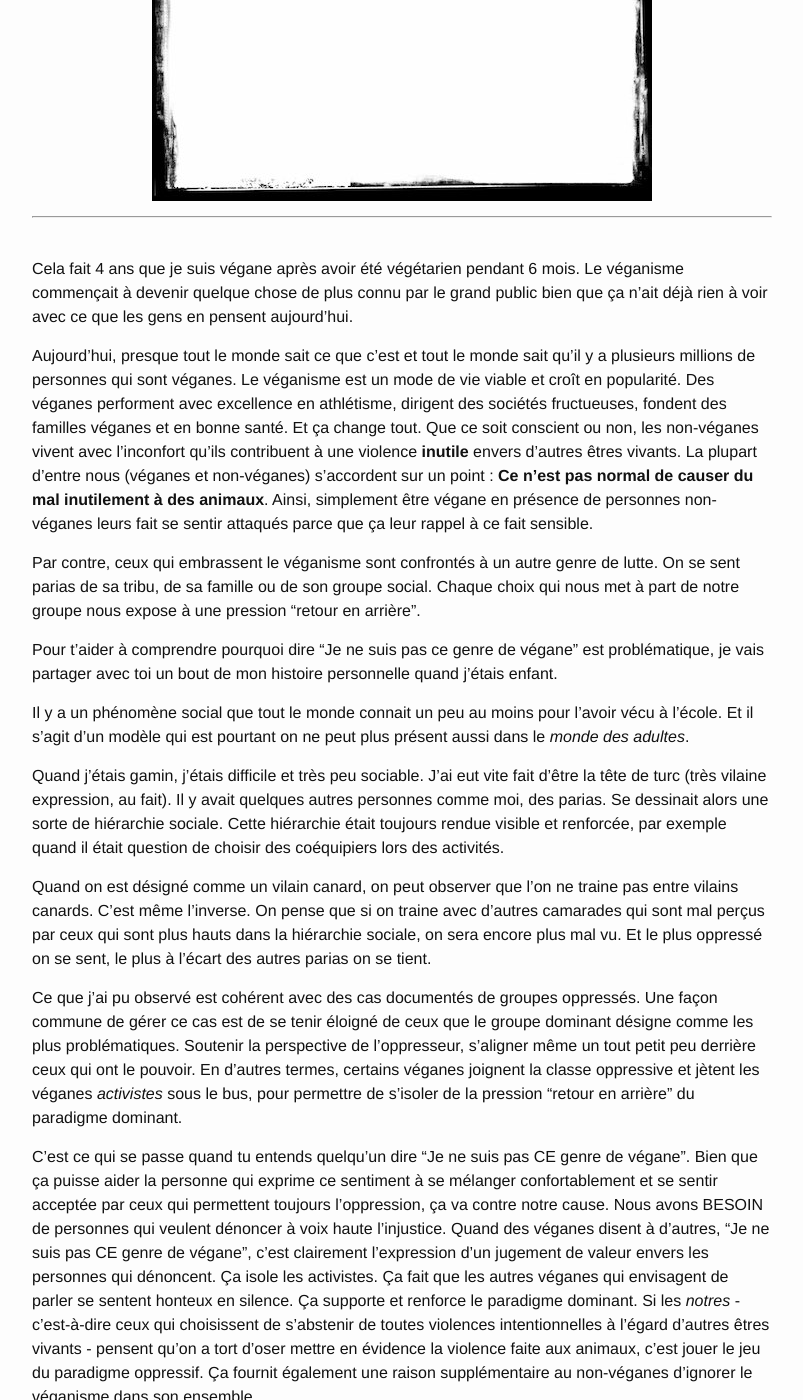
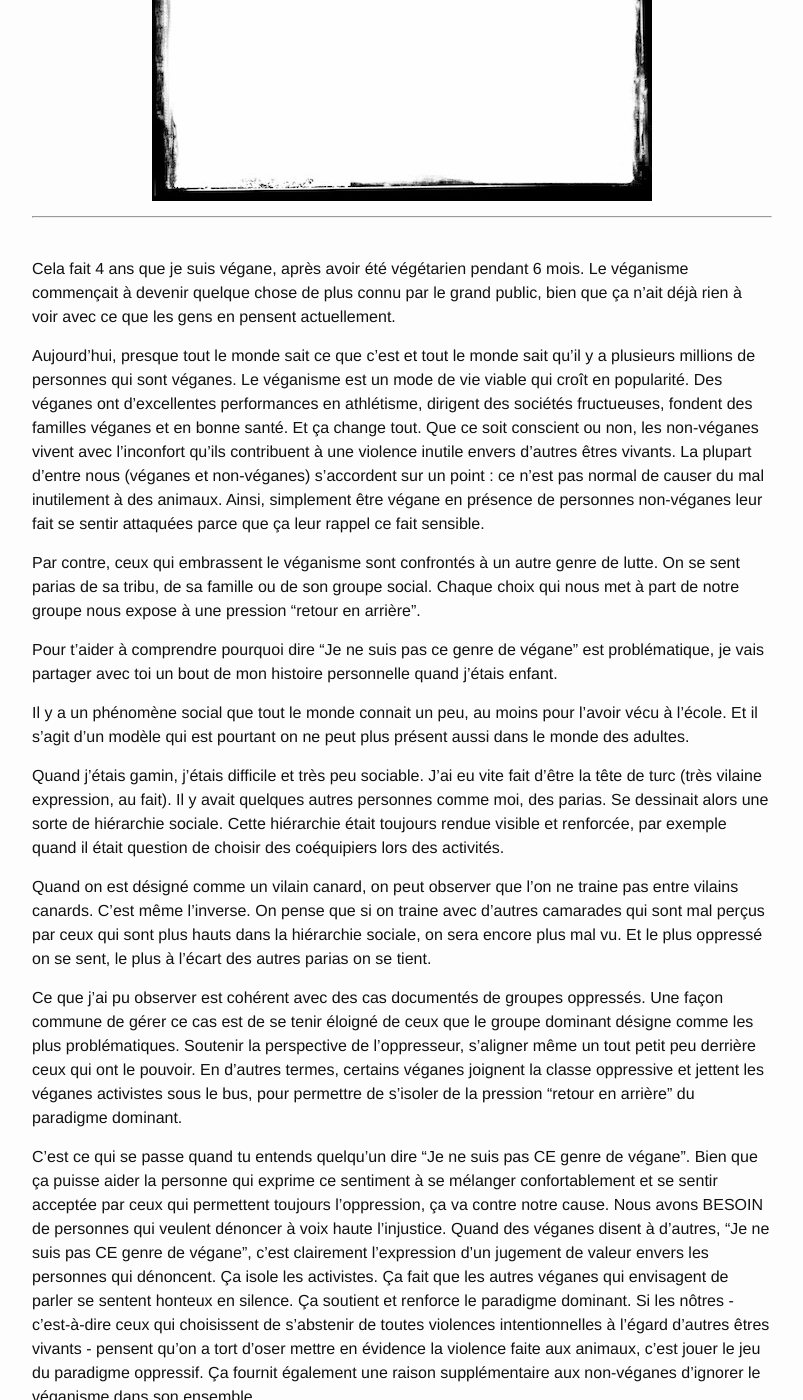
Before and after one commit to AdrienGiboire/herminevegane.fr, a Jekyll site: the page built from _posts/2018-08-09-pourquoi-je-ne-suis-pas-un-végane-apologétique.md, in a window 1280 px wide and 1400 px high, scrolled down 604 px. Shown: the whole window, without its empty margins (238-1041 px from the left). Built offline with Jekyll 4.4.1, drawn with Linux system fonts in a browser that asks for light colours; nearby versions of some CDN libraries; some of the changed text lies outside the part shown.

Commit message:
corrections for _posts/2018-08-09-pourquoi-je-ne-suis-pas-un-végane-apologétique.md

```diff
--- a/_posts/2018-08-09-pourquoi-je-ne-suis-pas-un-végane-apologétique.md
+++ b/_posts/2018-08-09-pourquoi-je-ne-suis-pas-un-végane-apologétique.md
@@ -4,8 +4,8 @@ title: Pourquoi je NE suis PAS un végane apologétique
 date: 2018-08-09 14:06 +0200
 ---
 
-Apologétique signifie "_qui contient une apologie_". En gros, je vais expliquer
-pourquoi je ne m'excuse pas d'être végane mais surtout pourquoi je ne m'excuse
+Apologétique signifie : "_qui contient une apologie_". En gros, je vais expliquer
+pourquoi je ne m'excuse pas d'être végane, mais surtout pourquoi je ne m'excuse
 pas de mettre en avant mes principes.
 
 ![Je ne m'excuserai pas d'être végane]({{ "/assets/images/articles/vegane-apologetique.jpg" | absolute_url }}){: .center-image }
@@ -14,37 +14,37 @@ pas de mettre en avant mes principes.
 
 <br>
 
-Cela fait 4 ans que je suis végane après avoir été végétarien pendant 6 mois.
+Cela fait 4 ans que je suis végane, après avoir été végétarien pendant 6 mois.
 Le véganisme commençait à devenir quelque chose de plus connu par le grand
-public bien que ça n'ait déjà rien à voir avec ce que les gens en pensent
-aujourd'hui.
+public, bien que ça n'ait déjà rien à voir avec ce que les gens en pensent
+actuellement.
 
-Aujourd'hui, presque tout le monde sait ce que c'est et tout le monde sait
-qu'il y a plusieurs millions de personnes qui sont véganes. Le véganisme est
-un mode de vie viable et croît en popularité. Des véganes performent avec
-excellence en athlétisme, dirigent des sociétés fructueuses, fondent des
-familles véganes et en bonne santé. Et ça change tout. Que ce soit conscient
-ou non, les non-véganes vivent avec l'inconfort qu'ils contribuent à une
-violence **inutile** envers d'autres êtres vivants. La plupart d'entre nous
-(véganes et non-véganes) s'accordent sur un point : **Ce n'est pas normal de
-causer du mal inutilement à des animaux**. Ainsi, simplement être végane en
-présence de personnes non-véganes leurs fait se sentir attaqués parce que ça
-leur rappel à ce fait sensible.
+Aujourd'hui, presque tout le monde sait ce que c'est et tout le monde sait qu'il
+y a plusieurs millions de personnes qui sont véganes. Le véganisme est un mode
+de vie viable qui croît en popularité. Des véganes ont d'excellentes
+performances en athlétisme, dirigent des sociétés fructueuses, fondent des
+familles véganes et en bonne santé. Et ça change tout. Que ce soit conscient ou
+non, les non-véganes vivent avec l'inconfort qu'ils contribuent à une violence
+inutile envers d'autres êtres vivants. La plupart d'entre nous (véganes et
+non-véganes) s'accordent sur un point : ce n'est pas normal de causer du mal
+inutilement à des animaux. Ainsi, simplement être végane en présence de
+personnes non-véganes leur fait se sentir attaquées parce que ça leur rappel ce
+fait sensible.
 
-Par contre, ceux qui embrassent le véganisme sont confrontés à un autre genre
-de lutte. On se sent parias de sa tribu, de sa famille ou de son groupe
-social. Chaque choix qui nous met à part de notre groupe nous expose à une
-pression "retour en arrière".
+Par contre, ceux qui embrassent le véganisme sont confrontés à un autre genre de
+lutte. On se sent parias de sa tribu, de sa famille ou de son groupe social.
+Chaque choix qui nous met à part de notre groupe nous expose à une pression
+"retour en arrière".
 
 Pour t'aider à comprendre pourquoi dire "Je ne suis pas ce genre de végane" est
 problématique, je vais partager avec toi un bout de mon histoire personnelle
 quand j'étais enfant.
 
-Il y a un phénomène social que tout le monde connait un peu au moins pour
+Il y a un phénomène social que tout le monde connait un peu, au moins pour
 l'avoir vécu à l'école. Et il s'agit d'un modèle qui est pourtant on ne peut
-plus présent aussi dans le _monde des adultes_.
+plus présent aussi dans le monde des adultes.
 
-Quand j'étais gamin, j'étais difficile et très peu sociable. J'ai eut vite fait
+Quand j'étais gamin, j'étais difficile et très peu sociable. J'ai eu vite fait
 d'être la tête de turc (très vilaine expression, au fait). Il y avait quelques
 autres personnes comme moi, des parias. Se dessinait alors une sorte de
 hiérarchie sociale. Cette hiérarchie était toujours rendue visible et renforcée,
@@ -57,12 +57,12 @@ d'autres camarades qui sont mal perçus par ceux qui sont plus hauts dans la
 hiérarchie sociale, on sera encore plus mal vu. Et le plus oppressé on se sent,
 le plus à l'écart des autres parias on se tient.
 
-Ce que j'ai pu observé est cohérent avec des cas documentés de groupes
+Ce que j'ai pu observer est cohérent avec des cas documentés de groupes
 oppressés. Une façon commune de gérer ce cas est de se tenir éloigné de ceux que
 le groupe dominant désigne comme les plus problématiques. Soutenir la
 perspective de l'oppresseur, s'aligner même un tout petit peu derrière ceux qui
 ont le pouvoir. En d'autres termes, certains véganes joignent la classe
-oppressive et jètent les véganes _activistes_ sous le bus, pour permettre de
+oppressive et jettent les véganes activistes sous le bus, pour permettre de
 s'isoler de la pression "retour en arrière" du paradigme dominant.
 
 C'est ce qui se passe quand tu entends quelqu'un dire "Je ne suis pas CE genre
@@ -70,17 +70,17 @@ de végane". Bien que ça puisse aider la personne qui exprime ce sentiment à s
 mélanger confortablement et se sentir acceptée par ceux qui permettent toujours
 l'oppression, ça va contre notre cause. Nous avons BESOIN de personnes qui
 veulent dénoncer à voix haute l'injustice. Quand des véganes disent à d'autres,
-"Je ne suis pas CE genre de végane", c'est clairement l'expression d'un jugement
+"Je ne suis pas CE genre de végane”, c'est clairement l'expression d'un jugement
 de valeur envers les personnes qui dénoncent. Ça isole les activistes. Ça fait
 que les autres véganes qui envisagent de parler se sentent honteux en silence.
-Ça supporte et renforce le paradigme dominant. Si les _notres_ - c'est-à-dire
-ceux qui choisissent de s'abstenir de toutes violences intentionnelles à l'égard
+Ça soutient et renforce le paradigme dominant. Si les nôtres - c'est-à-dire ceux
+qui choisissent de s'abstenir de toutes violences intentionnelles à l'égard
 d'autres êtres vivants - pensent qu'on a tort d'oser mettre en évidence la
 violence faite aux animaux, c'est jouer le jeu du paradigme oppressif. Ça
-fournit également une raison supplémentaire au non-véganes d'ignorer le
+fournit également une raison supplémentaire aux non-véganes d'ignorer le
 véganisme dans son ensemble.
 
-Peux tu me citer un exemple de progrès fait pour une injustice sociale qui
+Peux-tu me citer un exemple de progrès fait pour une injustice sociale qui
 n'était PAS le résultat de quelqu'un essayant de pousser ses valeurs ? C'est
 pour ça que je continuerai de dénoncer et de réveiller les consciences comme je
 le peux.
```
